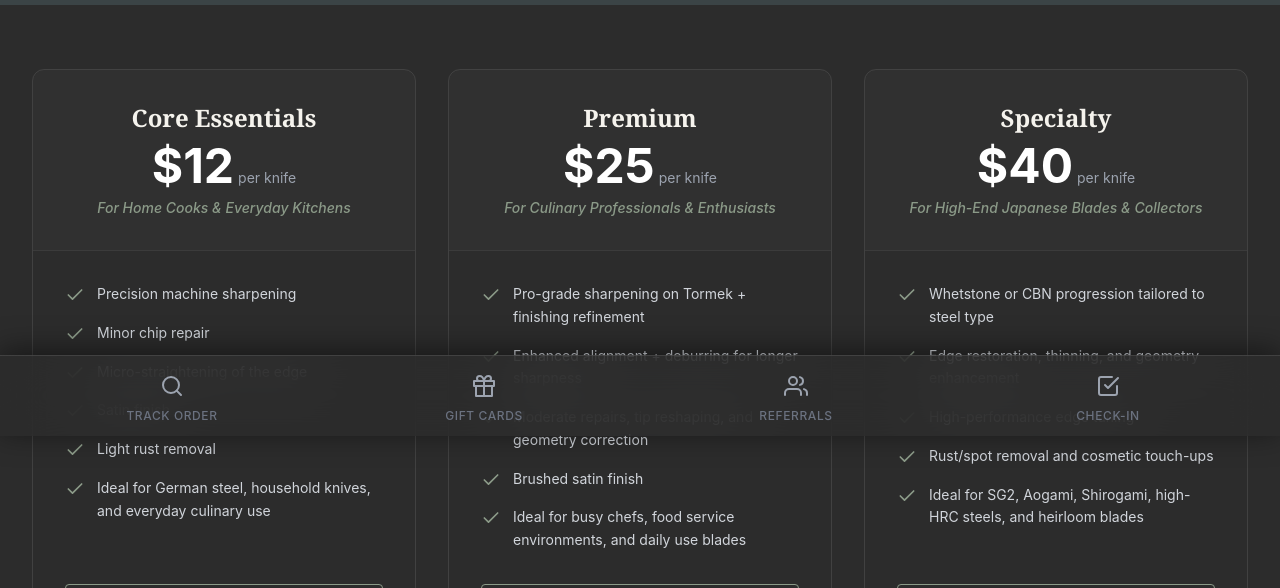
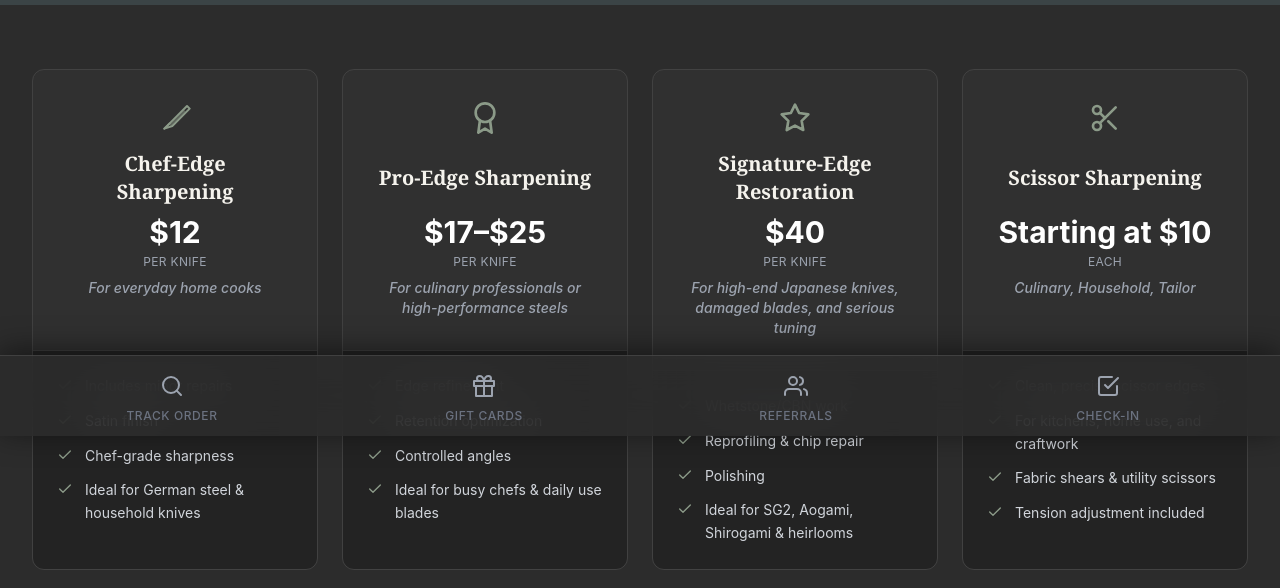
Before and after one commit to EdgeSuitePro/Chef-KnifeWorks-Suite, a React (Vite) app: page /#/pricing in a window 1280 px wide. Shown: the part 364-952 px from the top of the page. Built offline with nearby package versions, Linux system fonts and the light colour scheme; no server answers; a web font is replaced by a local one.

Commit message:
Update files via Greta

```diff
--- a/src/components/KanBanBoard.jsx
+++ b/src/components/KanBanBoard.jsx
@@ -18,7 +18,8 @@ const {
   FiEdit2,
   FiCamera,
   FiSave,
-  FiX
+  FiX,
+  FiImage
 } = FiIcons;
 
 const KanBanBoard = ({ reservations, stages, onMoveReservation, onOpenPOS, onUpdateStatus, onOpenClientDetails, onUpdateReservation }) => {
@@ -47,6 +48,12 @@ const KanBanBoard = ({ reservations, stages, onMoveReservation, onOpenPOS, onUpd
     setDragOverStage(null);
     if (draggedReservation && draggedReservation.status !== targetStage) {
       onMoveReservation(draggedReservation.id, draggedReservation.status, targetStage);
+
+      // Auto-open edit mode if moved to 'received' to verify quantity
+      if (targetStage === 'received') {
+        setExpandedCard(draggedReservation.id);
+        startEditing(draggedReservation);
+      }
     }
     setDraggedReservation(null);
   };
@@ -75,6 +82,7 @@ const KanBanBoard = ({ reservations, stages, onMoveReservation, onOpenPOS, onUpd
     setEditFormData({
       knife_quantity: reservation.knife_quantity || '',
       notes: reservation.notes || '',
+      photos: reservation.photos || [],
       id: reservation.id
     });
     setIsEditing(true);
@@ -95,15 +103,47 @@ const KanBanBoard = ({ reservations, stages, onMoveReservation, onOpenPOS, onUpd
     if (onUpdateReservation && editFormData.id) {
       onUpdateReservation(editFormData.id, {
         knife_quantity: editFormData.knife_quantity,
-        notes: editFormData.notes
+        notes: editFormData.notes,
+        photos: editFormData.photos
       });
     }
     setIsEditing(false);
   };
 
-  const handlePhotoUpload = (e) => {
-      console.log("Photo upload triggered for", expandedCard);
-      alert("Photo added to reservation (Mock)");
+  const handlePhotoUpload = async (e) => {
+    const file = e.target.files[0];
+    if (!file) return;
+
+    // Convert to Base64
+    const toBase64 = file => new Promise((resolve, reject) => {
+      const reader = new FileReader();
+      reader.readAsDataURL(file);
+      reader.onload = () => resolve(reader.result);
+      reader.onerror = error => reject(error);
+    });
+
+    try {
+      const base64Data = await toBase64(file);
+      const newPhoto = {
+        id: Date.now(),
+        name: file.name,
+        url: base64Data
+      };
+
+      setEditFormData(prev => ({
+        ...prev,
+        photos: [...(prev.photos || []), newPhoto]
+      }));
+    } catch (error) {
+      console.error("Error uploading photo", error);
+    }
+  };
+
+  const removePhoto = (photoId) => {
+    setEditFormData(prev => ({
+      ...prev,
+      photos: prev.photos.filter(p => p.id !== photoId)
+    }));
   };
 
   return (
@@ -277,6 +317,34 @@ const KanBanBoard = ({ reservations, stages, onMoveReservation, onOpenPOS, onUpd
                                           placeholder="Add notes..."
                                         />
                                       </div>
+
+                                      {/* Photo Upload in Edit Mode */}
+                                      <div>
+                                        <div className="flex items-center justify-between mb-1">
+                                           <label className="text-[10px] font-bold text-gray-500 uppercase">Photos</label>
+                                           <label className="cursor-pointer text-blue-600 text-[10px] hover:underline flex items-center">
+                                              <SafeIcon icon={FiCamera} className="w-3 h-3 mr-1"/> Add Photo
+                                              <input type="file" accept="image/*" className="hidden" onChange={handlePhotoUpload} />
+                                           </label>
+                                        </div>
+                                        {editFormData.photos && editFormData.photos.length > 0 && (
+                                            <div className="grid grid-cols-3 gap-1">
+                                                {editFormData.photos.map(photo => (
+                                                    <div key={photo.id} className="relative group/photo aspect-square bg-gray-200 rounded overflow-hidden">
+                                                        <img src={photo.url} alt="Knife" className="w-full h-full object-cover" />
+                                                        <button
+                                                            onClick={() => removePhoto(photo.id)}
+                                                            className="absolute top-0.5 right-0.5 bg-red-500 text-white rounded-full p-0.5 opacity-0 group-hover/photo:opacity-100 transition-opacity"
+                                                        >
+                                                            <SafeIcon icon={FiX} className="w-2.5 h-2.5" />
+                                                        </button>
+                                                    </div>
+                                                ))}
+                                            </div>
+                                        )}
+                                      </div>
+
+
                                       <div className="flex space-x-2 pt-1">
                                         <button onClick={saveEditing} className="flex-1 bg-damascus-bronze text-white text-xs py-2 rounded flex items-center justify-center gap-1 hover:bg-opacity-90">
                                           <SafeIcon icon={FiSave} className="w-3 h-3"/> Save
@@ -294,6 +362,20 @@ const KanBanBoard = ({ reservations, stages, onMoveReservation, onOpenPOS, onUpd
                                         </div>
                                       )}
 
+                                      {/* Photos Preview in View Mode */}
+                                      {reservation.photos && reservation.photos.length > 0 && (
+                                          <div className="flex gap-1 overflow-x-auto pb-1">
+                                              {reservation.photos.map((photo, i) => (
+                                                  <div key={i} className="w-10 h-10 flex-shrink-0 rounded overflow-hidden border border-gray-200">
+                                                      <img src={photo.url} alt="Thumbnail" className="w-full h-full object-cover" />
+                                                  </div>
+                                              ))}
+                                              <div className="w-10 h-10 flex-shrink-0 rounded bg-gray-50 border border-gray-200 flex items-center justify-center text-[10px] text-gray-500">
+                                                  +{reservation.photos.length}
+                                              </div>
+                                          </div>
+                                      )}
+
                                       {/* Editor Actions */}
                                       <div className="flex space-x-2 mt-2">
                                         <button
@@ -303,10 +385,6 @@ const KanBanBoard = ({ reservations, stages, onMoveReservation, onOpenPOS, onUpd
                                           <SafeIcon icon={FiEdit2} className="w-3 h-3" />
                                           <span>Edit Qty & Notes</span>
                                         </button>
-                                        <label className="flex items-center justify-center space-x-1 text-xs text-gray-600 bg-gray-100 hover:bg-gray-200 px-3 py-1.5 rounded transition-colors cursor-pointer">
-                                          <SafeIcon icon={FiCamera} className="w-3 h-3" />
-                                          <input type="file" accept="image/*" className="hidden" onChange={handlePhotoUpload} />
-                                        </label>
                                       </div>
                                     </>
                                   )}
--- a/src/components/POSSystem.jsx
+++ b/src/components/POSSystem.jsx
@@ -11,7 +11,7 @@ const POSSystem = () => {
 
 const RealPOSSystem = ({ reservation, onClose, onRecordPayment }) => {
   const [knives, setKnives] = useState([]);
-  const [selectedKnifeType, setSelectedKnifeType] = useState('everyday');
+  const [selectedKnifeType, setSelectedKnifeType] = useState('chef-edge');
   const [selectedServices, setSelectedServices] = useState([]);
 
   // Discount States
@@ -30,9 +30,10 @@ const RealPOSSystem = ({ reservation, onClose, onRecordPayment }) => {
   const [paypalHandle, setPaypalHandle] = useState('chefknifeworks');
 
   const knifeTypes = [
-    { id: 'everyday', name: 'Everyday Kitchen Knife', basePrice: 12 },
-    { id: 'japanese', name: 'Japanese & Specialty', basePrice: 25 },
-    { id: 'scissors', name: 'Scissors & Shears', basePrice: 10 }
+    { id: 'chef-edge', name: 'Chef-Edge Sharpening', basePrice: 12 },
+    { id: 'pro-edge', name: 'Pro-Edge Sharpening', basePrice: 20 },
+    { id: 'signature-edge', name: 'Signature-Edge Restoration', basePrice: 40 },
+    { id: 'scissors', name: 'Scissor Sharpening', basePrice: 10 }
   ];
 
   const services = [
--- a/src/pages/CRMPage.jsx
+++ b/src/pages/CRMPage.jsx
@@ -160,6 +160,37 @@ const CRMPage = () => {
     }
   };
 
+  const updateReservationDetails = async (reservationId, updates) => {
+    try {
+      if (serverStatus === 'connected') {
+        const response = await fetch(`http://localhost:3001/api/reservations/${reservationId}`, {
+          method: 'PUT',
+          headers: { 'Content-Type': 'application/json' },
+          body: JSON.stringify(updates)
+        });
+        if (response.ok) {
+          loadReservations();
+          return true;
+        }
+      }
+
+      // Local storage fallback
+      const reservation = reservations.find(r => r.id === reservationId);
+      if (reservation) {
+        const updatedReservation = { ...reservation, ...updates, updated_at: new Date().toISOString() };
+        const storageKey = `reservation_${reservationId}`;
+        localStorage.setItem(storageKey, JSON.stringify(updatedReservation));
+        loadReservationsFromStorage();
+        return true;
+      }
+      return false;
+    } catch (error) {
+      console.error("Error updating reservation details:", error);
+      return false;
+    }
+  };
+
+
   const moveReservation = (id, currentStatus, targetStatus) => {
     if (currentStatus !== targetStatus) {
       updateReservationStatus(id, targetStatus);
@@ -167,9 +198,6 @@ const CRMPage = () => {
   };
 
   const openPOS = (reservation) => {
-    // If client details is open, we can close it or just open POS on top
-    // The current logic renders one or the other based on state.
-    // Let's ensure client details is closed if we open POS
     if (showClientDetails) setShowClientDetails(false);
     setSelectedReservation(reservation);
     setShowPOS(true);
@@ -195,7 +223,6 @@ const CRMPage = () => {
   const handleLogout = () => {
     localStorage.removeItem('crm_auth_token');
     localStorage.removeItem('crm_user');
-    // Use navigate to go back to main website (home) to avoid GET errors with hash router/server
     navigate('/');
   };
 
@@ -222,11 +249,11 @@ const CRMPage = () => {
           reservation={selectedReservation}
           onClose={closeClientDetails}
           onUpdateStatus={updateReservationStatus}
-          onOpenPOS={openPOS} // Pass the function to open POS
+          onOpenPOS={openPOS}
         />
       )}
 
-      {/* Header - Uses Theme Classes */}
+      {/* Header */}
       <header className="bg-edge-white shadow-sm border-b border-steel-gray/20 flex-shrink-0 z-10">
         <div className="w-full px-4 sm:px-6 lg:px-8 py-4">
           <div className="flex items-center justify-between">
@@ -302,7 +329,7 @@ const CRMPage = () => {
         </div>
       </header>
 
-      {/* Main Content Area */}
+      {/* Main Content */}
       <main className="flex-1 overflow-x-hidden overflow-y-auto bg-whetstone-cream p-4">
         {reservations.length === 0 ? (
           <div className="bg-edge-white shadow rounded-lg p-8 text-center max-w-2xl mx-auto mt-10 border border-steel-gray/10">
@@ -328,6 +355,7 @@ const CRMPage = () => {
                 onOpenPOS={openPOS}
                 onUpdateStatus={updateReservationStatus}
                 onOpenClientDetails={openClientDetails}
+                onUpdateReservation={updateReservationDetails}
               />
             ) : (
               <div className="w-full">
--- a/src/pages/PricingPage.jsx
+++ b/src/pages/PricingPage.jsx
@@ -5,55 +5,65 @@ import SafeIcon from '../common/SafeIcon';
 import KnifeIcon from '../common/KnifeIcon';
 import * as FiIcons from 'react-icons/fi';
 
-const { FiCheck, FiInfo, FiStar, FiClock, FiAward, FiZap } = FiIcons;
+const { FiCheck, FiInfo, FiStar, FiClock, FiAward, FiZap, FiScissors } = FiIcons;
 
 const PricingPage = () => {
-  // Updated Pricing Tiers based on the image
+  // Updated Pricing Tiers based on the new structure
   const pricingTiers = [
     {
-      name: 'Core Essentials',
+      name: 'Chef-Edge Sharpening',
       price: '$12',
       perUnit: 'per knife',
-      subtext: 'For Home Cooks & Everyday Kitchens',
+      subtext: 'For everyday home cooks',
       icon: KnifeIcon,
       highlight: false,
       features: [
-        'Precision machine sharpening',
-        'Minor chip repair',
-        'Micro-straightening of the edge',
+        'Includes minor repairs',
         'Satin finish',
-        'Light rust removal',
-        'Ideal for German steel, household knives, and everyday culinary use'
+        'Chef-grade sharpness',
+        'Ideal for German steel & household knives'
       ]
     },
     {
-      name: 'Premium',
-      price: '$25',
+      name: 'Pro-Edge Sharpening',
+      price: '$17–$25',
       perUnit: 'per knife',
-      subtext: 'For Culinary Professionals & Enthusiasts',
+      subtext: 'For culinary professionals or high-performance steels',
       icon: FiAward,
       highlight: false,
       features: [
-        'Pro-grade sharpening on Tormek + finishing refinement',
-        'Enhanced alignment + deburring for longer sharpness',
-        'Moderate repairs, tip reshaping, and geometry correction',
-        'Brushed satin finish',
-        'Ideal for busy chefs, food service environments, and daily use blades'
+        'Edge refinement',
+        'Retention optimization',
+        'Controlled angles',
+        'Ideal for busy chefs & daily use blades'
       ]
     },
     {
-      name: 'Specialty',
+      name: 'Signature-Edge Restoration',
       price: '$40',
       perUnit: 'per knife',
-      subtext: 'For High-End Japanese Blades & Collectors',
+      subtext: 'For high-end Japanese knives, damaged blades, and serious tuning',
       icon: FiStar,
       highlight: false,
       features: [
-        'Whetstone or CBN progression tailored to steel type',
-        'Edge restoration, thinning, and geometry enhancement',
-        'High-performance edge tuning',
-        'Rust/spot removal and cosmetic touch-ups',
-        'Ideal for SG2, Aogami, Shirogami, high-HRC steels, and heirloom blades'
+        'Whetstone/CBN work',
+        'Reprofiling & chip repair',
+        'Polishing',
+        'Ideal for SG2, Aogami, Shirogami & heirlooms'
+      ]
+    },
+    {
+      name: 'Scissor Sharpening',
+      price: 'Starting at $10',
+      perUnit: 'Each',
+      subtext: 'Culinary, Household, Tailor',
+      icon: FiScissors,
+      highlight: false,
+      features: [
+        'Clean, precise scissor edges',
+        'For kitchens, home use, and craftwork',
+        'Fabric shears & utility scissors',
+        'Tension adjustment included'
       ]
     }
   ];
@@ -82,51 +92,46 @@ const PricingPage = () => {
       {/* Pricing Tiers */}
       <section className="py-16 bg-carbon-black">
         <div className="max-w-7xl mx-auto px-4 sm:px-6 lg:px-8">
-          <div className="grid grid-cols-1 lg:grid-cols-3 gap-8 mb-16">
+          <div className="grid grid-cols-1 md:grid-cols-2 xl:grid-cols-4 gap-6 mb-16">
             {pricingTiers.map((tier, index) => (
               <motion.div
                 key={tier.name}
                 initial={{ opacity: 0, y: 20 }}
                 whileInView={{ opacity: 1, y: 0 }}
                 viewport={{ once: true }}
-                transition={{ delay: index * 0.2 }}
+                transition={{ delay: index * 0.1 }}
                 className="bg-steel-gray/20 border border-white/10 rounded-xl overflow-hidden flex flex-col h-full hover:border-honed-sage/50 transition-colors duration-300"
               >
                 <div className="p-8 text-center border-b border-white/5 bg-white/[0.02]">
-                  <h3 className="font-serif font-bold text-2xl mb-2 text-whetstone-cream">
+                  <div className="mb-4 flex justify-center text-honed-sage">
+                    <SafeIcon icon={tier.icon} className="w-8 h-8" />
+                  </div>
+                  <h3 className="font-serif font-bold text-xl mb-2 text-whetstone-cream h-14 flex items-center justify-center">
                     {tier.name}
                   </h3>
-                  <div className="flex items-baseline justify-center gap-1 mb-2">
-                    <span className="text-5xl font-bold text-white">{tier.price}</span>
-                    <span className="text-gray-400 text-sm">{tier.perUnit}</span>
+                  <div className="flex flex-col items-center justify-center gap-1 mb-2">
+                    <span className="text-3xl font-bold text-white">{tier.price}</span>
+                    <span className="text-gray-400 text-xs uppercase tracking-wide">{tier.perUnit}</span>
                   </div>
-                  <p className="text-honed-sage text-sm italic font-medium">
+                  <p className="text-gray-400 text-sm italic font-medium min-h-[40px]">
                     {tier.subtext}
                   </p>
                 </div>
 
-                <div className="p-8 flex-1">
-                  <ul className="space-y-4">
+                <div className="p-6 flex-1 bg-black/20">
+                  <ul className="space-y-3">
                     {tier.features.map((feature, i) => (
                       <li key={i} className="flex items-start text-sm text-gray-300">
                         <SafeIcon
                           icon={FiCheck}
-                          className="w-5 h-5 text-honed-sage mr-3 mt-0.5 flex-shrink-0"
+                          className="w-4 h-4 text-honed-sage mr-3 mt-0.5 flex-shrink-0"
                         />
                         <span className="leading-relaxed">{feature}</span>
                       </li>
                     ))}
                   </ul>
                 </div>
-
-                <div className="p-8 pt-0 mt-auto">
-                  <Link
-                    to="/appointment"
-                    className="btn-secondary w-full text-center block py-3 text-sm tracking-wider uppercase"
-                  >
-                    Book Now
-                  </Link>
-                </div>
+                {/* Book Now button removed as requested */}
               </motion.div>
             ))}
           </div>
@@ -171,7 +176,7 @@ const PricingPage = () => {
         </div>
       </section>
 
-      {/* Pricing Philosophy (Retained from previous update) */}
+      {/* Pricing Philosophy */}
       <section className="py-16 bg-steel-gray text-whetstone-cream border-t border-white/5">
         <div className="max-w-7xl mx-auto px-4 sm:px-6 lg:px-8">
           <div className="max-w-4xl mx-auto text-center">
@@ -203,7 +208,7 @@ const PricingPage = () => {
                   <div className="w-16 h-16 bg-damascus-bronze rounded-full flex items-center justify-center mx-auto mb-4 shadow-lg">
                     <SafeIcon icon={FiClock} className="w-8 h-8 text-white" />
                   </div>
-                  <h3 className="font-semibold text-lg mb-2">Next-Day Turnaround</h3>
+                  <h3 className="font-semibold text-lg mb-2">Next Day Pickup</h3>
                   <p className="opacity-80 text-sm">
                     Most orders are completed within 24 hours.<br/>
                     Fast, consistent, and reliable—drop off today, cook better tomorrow.
```
Also changed, not shown: 1 other file (tests, documents, lock files or other folders).
